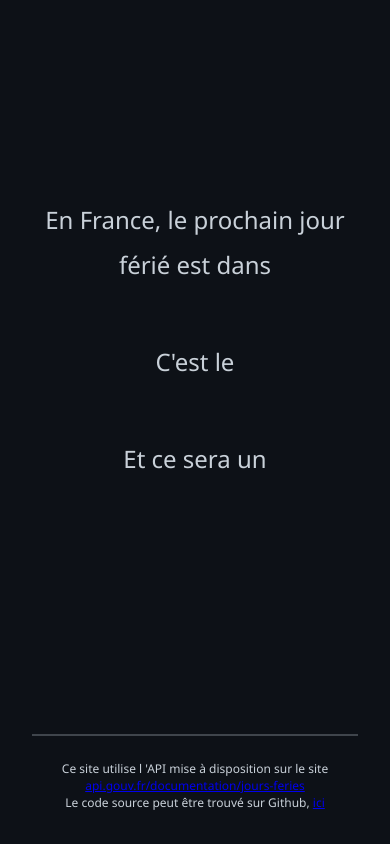
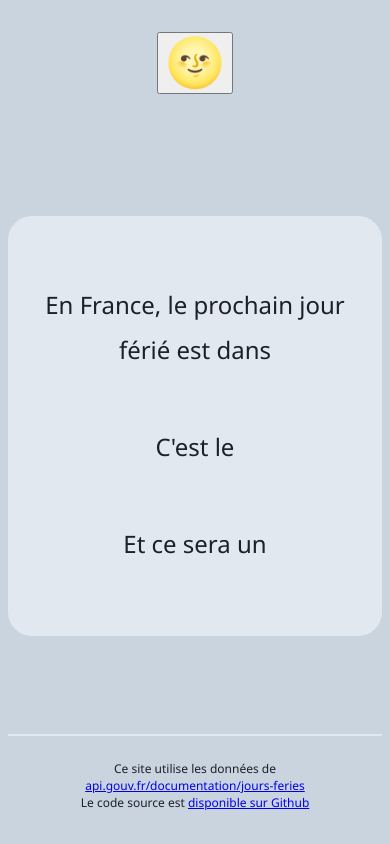
Before and after one commit to floragc-octo/jours-feries, a website built with Parcel: page index.html in a window 390 px wide. Built offline with nearby package versions, Linux system fonts and the light colour scheme; no server answers.

Commit message:
feat: add switching theme support

```diff
--- a/index.html
+++ b/index.html
@@ -16,17 +16,18 @@
 </head>
 
 <body>
+    <header><button id="theme-switch">🌝</button></header>
     <main>
         <div class="delai">En France, le prochain jour férié est dans <span id="compute-delai"></span></div>
         <div class="jour">C'est le <span id="fetch-jour"></span></div>
         <div class="detail">Et ce sera un <span id="compute-detail"></span></div>
     </main>
     <footer>
-        <div>Ce site utilise l 'API mise à disposition sur le site
+        <div>Ce site utilise les données de
             <a href="https://api.gouv.fr/documentation/jours-feries">api.gouv.fr/documentation/jours-feries</a>
         </div>
         <div>
-            Le code source peut être trouvé sur Github, <a href="https://github.com/floragc-octo/jours-feries">ici</a>
+            Le code source est <a href="https://github.com/floragc-octo/jours-feries">disponible sur Github</a>
         </div>
     </footer>
 </body>
--- a/scripts.js
+++ b/scripts.js
@@ -1,4 +1,39 @@
 import dayjs from 'dayjs'
+
+// ------------
+// THEMING
+// ------------
+
+const prefersDarkScheme = window.matchMedia("(prefers-color-scheme: dark)")
+const themeSwitcher = document.querySelector("#theme-switch")
+const currentTheme = localStorage.getItem("theme")
+
+if (currentTheme == "dark") {
+    themeSwitcher.innerHTML = "🌝"
+    document.body.classList.toggle("dark-mode")
+} else if (currentTheme == "light") {
+    themeSwitcher.innerHTML = "🌚"
+    document.body.classList.toggle("light-mode")
+}
+
+themeSwitcher.addEventListener("click", function() {
+    if (prefersDarkScheme.matches) {
+        document.body.classList.toggle("light-mode")
+        const containsLightMode = document.body.classList.contains("light-mode")
+        var theme = containsLightMode ? "light" : "dark"
+        themeSwitcher.innerHTML = containsLightMode ? "🌚" : "🌝"
+    } else {
+        document.body.classList.toggle("dark-mode")
+        const containsLightMode = document.body.classList.contains("dark-mode")
+        var theme = containsLightMode ? "dark" : "light"
+        themeSwitcher.innerHTML = containsLightMode ? "🌝" : "🌚"
+    }
+    localStorage.setItem("theme", theme)
+})
+
+// ------------
+// DATAS
+// ------------
 
 const DATE_FORMAT = 'YYYY-MM-DD'
 
--- a/styles.css
+++ b/styles.css
@@ -1,20 +1,56 @@
+body {
+    --text-color: #1A202C;
+    --background-color: #CAD4DF;
+    --background-content-color: #E2E8F0;
+    --separator-color: #E2E8F0;
+}
+
+body.dark-mode {
+    --text-color: #F7FAFB;
+    --background-color: #191F2A;
+    --background-content-color: #2D3848;
+    --separator-color: #2D3848;
+}
+
+@media (prefers-color-scheme: dark) {
+    body {
+        --text-color: #F7FAFB;
+        --background-color: #191F2A;
+        --background-content-color: #2D3848;
+        --separator-color: #2D3848;
+    }
+    body.light-mode {
+        --text-color: #1A202C;
+        --background-color: #CAD4DF;
+        --background-content-color: #E2E8F0;
+        --separator-color: #E2E8F0;
+    }
+}
+
 html {
     font-size: 100%;
 }
 
 body {
     font-family: 'Segoe UI', Tahoma, Geneva, Verdana, sans-serif;
-    color: #c9d1d9;
+    color: var(--text-color);
     text-align: center;
-    background: #0d1117;
+    background: var(--background-color);
     display: grid;
-    grid-template-rows: 1fr auto;
+    grid-template-rows: auto 1fr auto;
     row-gap: 0.5rem;
     height: 98vh;
 }
 
 body main {
     margin: auto;
+    padding: 3rem 1rem;
+    background-color: var(--background-content-color);
+    border-radius: 1rem;
+}
+
+body main>*:not(:last-child) {
+    margin-bottom: 1rem;
 }
 
 body>* {
@@ -45,8 +81,13 @@ body main span {
 
 footer {
     padding-top: 0.5rem;
-    border-top: 0.1rem solid #c9d1d945;
+    border-top: 0.1rem solid var(--separator-color);
     font-size: 0.8rem;
+}
+
+#theme-switch {
+    font-size: 2rem;
+    cursor: pointer;
 }
 
 @media (max-width: 480px) {
@@ -55,7 +96,7 @@ footer {
     }
     body>* {
         padding: 1rem;
-        margin: 0 1rem;
+        margin: 0;
     }
     #fetch-jour,
     #compute-delai,
@@ -64,7 +105,7 @@ footer {
         font-size: 1.5rem;
         font-weight: 700;
     }
-    body main>* {
+    body main>*:not(:last-child) {
         margin-bottom: 2rem;
     }
     footer {
```
Also changed, not shown: package.json (line endings or trailing spaces).
